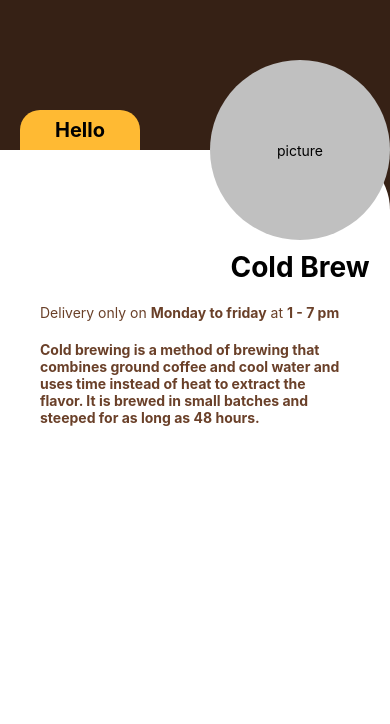
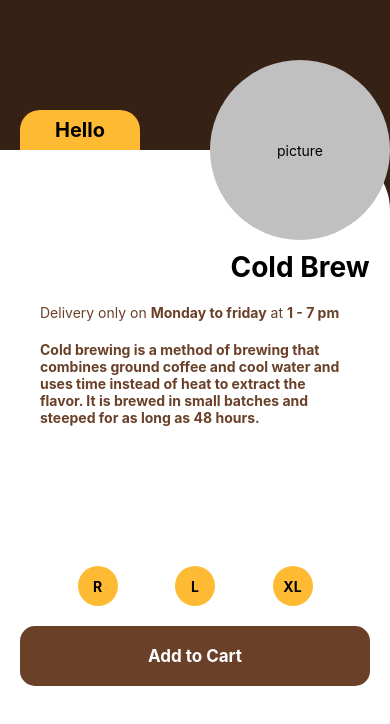
Before and after one commit to ekaadwar/b22-mobile-beginner, a React Native app: screen / in a window 390 px wide. Shown: the part 118-842 px from the top of the page. Built offline with nearby package versions, Linux system fonts and the light colour scheme.

Commit message:
Menyelesaikan Product Detail Screen dengan menambahkan submit button

```diff
--- a/App.js
+++ b/App.js
@@ -1,5 +1,5 @@
 import React, { Component } from "react";
-import { StyleSheet, Text, View } from "react-native";
+import { ScrollView, StyleSheet, Text, TouchableOpacity, View } from "react-native";
 
 export default class App extends Component {
   render() {
@@ -34,7 +34,21 @@ export default class App extends Component {
             </View>
           </View>
 
-          <View></View>
+          <View style={styles.buttonWrapper}>
+            <View style={styles.variantWrapper}>
+              {["R", "L", "XL"].map((items) => {
+                return (
+                  <View style={styles.variant} key={items}>
+                    <Text style={styles.variantText}>{items}</Text>
+                  </View>
+                );
+              })}
+            </View>
+
+            <TouchableOpacity style={styles.button}>
+              <Text style={styles.buttonText}>Add to Cart</Text>
+            </TouchableOpacity>
+          </View>
         </View>
       </View>
     );
@@ -108,4 +122,36 @@ const styles = StyleSheet.create({
   bold: {
     fontWeight: "bold",
   },
+  buttonWrapper: {
+    paddingHorizontal: 20,
+    paddingBottom: 40,
+  },
+  variantWrapper: {
+    flexDirection: "row",
+    justifyContent: "space-evenly",
+    marginVertical: 20,
+  },
+  variant: {
+    width: 40,
+    height: 40,
+    backgroundColor: "#FFBA33",
+    borderRadius: 9999,
+    justifyContent: "center",
+    alignItems: "center",
+  },
+  variantText: {
+    fontWeight: "bold",
+  },
+  button: {
+    height: 60,
+    borderRadius: 15,
+    backgroundColor: "#6A4029",
+    justifyContent: "center",
+    alignItems: "center",
+  },
+  buttonText: {
+    color: "#fff",
+    fontSize: 17,
+    fontWeight: "bold",
+  },
 });
```
